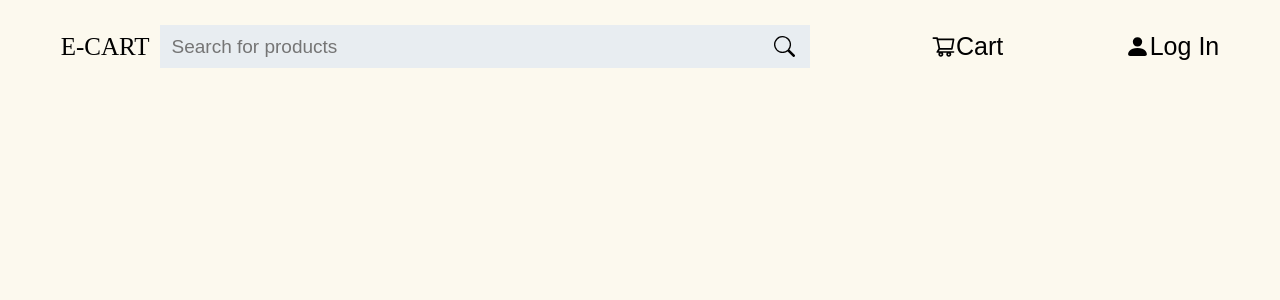
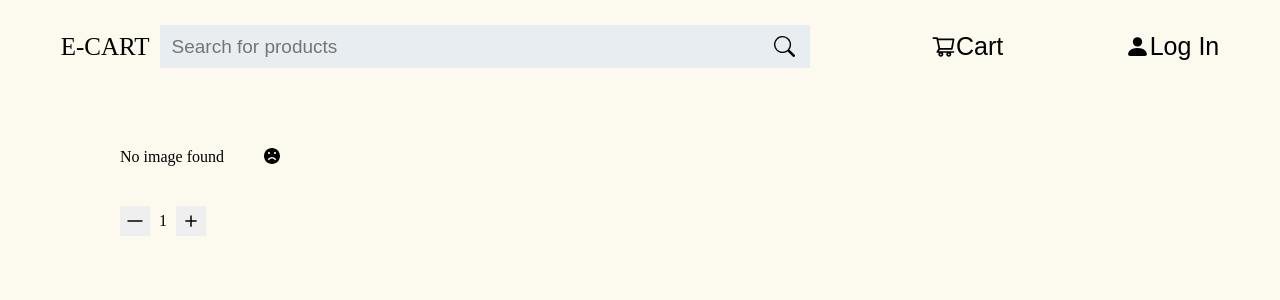
Before and after one commit to jyotirmoy-sinhababu/E-Commerce-website, a React (Vite) app: page /carouselDtl in a window 1280 px wide. Shown: the top 300 px of the page. Built offline with nearby package versions, Linux system fonts and the light colour scheme.

Commit message:
worked on carouselDtlPage and on the filter function of carouselcomp

```diff
--- a/src/components/carousel/CarouselComp.tsx
+++ b/src/components/carousel/CarouselComp.tsx
@@ -1,8 +1,6 @@
 import { useNavigate, createSearchParams } from 'react-router-dom';
 
 import { useGetCarouselByNameQuery } from '../../assets/slice/CarouselSlice';
-
-import { useState } from 'react';
 
 import CarouselCard from './CarouselCard';
 
@@ -16,21 +14,17 @@ interface CarouselItem {
 }
 
 const CarouselComp = () => {
-  const [carouselFilterData, setCarouselFilterData] = useState<object>();
-
   const { data } = useGetCarouselByNameQuery('');
 
   const navigate = useNavigate();
 
-  const filterCarouselData = (Id: number) => {
-    const filteredData = data.products?.filter((item: any) => {
-      return item.id == Id;
+  const filterCarouselData = (id: number) => {
+    navigate('/carouselDtl', {
+      state: data.products?.filter((item: any) => item.id === id)[0],
     });
 
-    setCarouselFilterData(filteredData);
+    console.log(data.products?.filter((item: any) => item.id === id)[0]);
   };
-
-  console.log(carouselFilterData);
 
   return (
     <div className='carouselComp-cnt' data-ride='carousel'>
@@ -40,7 +34,6 @@ const CarouselComp = () => {
               <div
                 onClick={() => {
                   filterCarouselData(item.id);
-                  navigate('/carouselDtl', { state: carouselFilterData });
                 }}
                 className='carouselComp-cardHolder'
                 key={item.id}
--- a/src/pages/dtlpage/CarouselDtlPage.tsx
+++ b/src/pages/dtlpage/CarouselDtlPage.tsx
@@ -40,106 +40,105 @@ const CarouselDtlPage = () => {
   };
 
   return (
-    // <div className='carouselDtl-cnt'>
-    //   <div className='img-btnsCnt'>
-    //     {data
-    //       ? data[0]?.images?.map((item: string, index: number) => {
-    //           return (
-    //             <div key={index}>
-    //               <img
-    //                 className='img-btns'
-    //                 src={item}
-    //                 alt=''
-    //                 onClick={() => {
-    //                   handleImgClick(index);
-    //                 }}
-    //               />
-    //             </div>
-    //           );
-    //         })
-    //       : null}
-    //   </div>
-    //   <div>
-    //     {filterImg ? (
-    //       <div className=''>
-    //         <img className='filterImg' src={filterImg} alt='img' />
-    //       </div>
-    //     ) : (
-    //       <div>
-    //         {data ? (
-    //           <img src={data[0].thumbnail} alt='' />
-    //         ) : (
-    //           <p>No image found</p>
-    //         )}
-    //       </div>
-    //     )}
-    //     <div className='countBtn-cnt'>
-    //       <button
-    //         className='countBtn'
-    //         onClick={() => {
-    //           subCount();
-    //         }}
-    //       >
-    //         <GrSubtract />
-    //       </button>
-    //       <p>{count}</p>
-    //       <button
-    //         className='countBtn'
-    //         onClick={() => {
-    //           if (data[0].stock != count) {
-    //             addCount();
-    //           }
-    //         }}
-    //       >
-    //         <IoMdAdd />
-    //       </button>
-    //     </div>
-    //   </div>
-    //   {data ? (
-    //     <div>
-    //       <div>
-    //         <h2>{data[0].title}</h2>
-    //         <p>by {data[0].brand}</p>
-    //       </div>
-    //       <div className='rating-cnt'>
-    //         <p className='rating'>{data[0].rating}</p>
-    //         <p className='star'>
-    //           <AiTwotoneStar />
-    //         </p>
-    //       </div>
-    //       <div>
-    //         <div>
-    //           {' '}
-    //           <p className='price'>
-    //             $
-    //             {(
-    //               (data[0].price -
-    //                 (data[0].discountPercentage / 100) * data[0].price) *
-    //               count
-    //             ).toFixed(2)}
-    //           </p>
-    //         </div>
-    //         <div>
-    //           <p>
-    //             {data[0].discountPercentage}% discount on {data[0].price}
-    //           </p>
-    //         </div>
-    //         <div>
-    //           <p>Available stock :{data[0].stock - count}</p>
-    //         </div>
-    //       </div>
-    //       <div className='cart-order-BtnCnt'>
-    //         <button className='orderBtn'>Order</button>
-    //         <button className='Addto-cartBtn'>Add to cart</button>
-    //       </div>
-    //     </div>
-    //   ) : (
-    //     <p>
-    //       <ImSad2 />
-    //     </p>
-    //   )}
-    // </div>
-    <div></div>
+    <div className='carouselDtl-cnt'>
+      <div className='img-btnsCnt'>
+        {data
+          ? data[0]?.images?.map((item: string, index: number) => {
+              return (
+                <div key={index}>
+                  <img
+                    className='img-btns'
+                    src={item}
+                    alt=''
+                    onClick={() => {
+                      handleImgClick(index);
+                    }}
+                  />
+                </div>
+              );
+            })
+          : null}
+      </div>
+      <div>
+        {filterImg ? (
+          <div className=''>
+            <img className='filterImg' src={filterImg} alt='img' />
+          </div>
+        ) : (
+          <div>
+            {data ? (
+              <img src={data[0].thumbnail} alt='' />
+            ) : (
+              <p>No image found</p>
+            )}
+          </div>
+        )}
+        <div className='countBtn-cnt'>
+          <button
+            className='countBtn'
+            onClick={() => {
+              subCount();
+            }}
+          >
+            <GrSubtract />
+          </button>
+          <p>{count}</p>
+          <button
+            className='countBtn'
+            onClick={() => {
+              if (data[0].stock != count) {
+                addCount();
+              }
+            }}
+          >
+            <IoMdAdd />
+          </button>
+        </div>
+      </div>
+      {data ? (
+        <div>
+          <div>
+            <h2>{data[0].title}</h2>
+            <p>by {data[0].brand}</p>
+          </div>
+          <div className='rating-cnt'>
+            <p className='rating'>{data[0].rating}</p>
+            <p className='star'>
+              <AiTwotoneStar />
+            </p>
+          </div>
+          <div>
+            <div>
+              {' '}
+              <p className='price'>
+                $
+                {(
+                  (data[0].price -
+                    (data[0].discountPercentage / 100) * data[0].price) *
+                  count
+                ).toFixed(2)}
+              </p>
+            </div>
+            <div>
+              <p>
+                {data[0].discountPercentage}% discount on {data[0].price}
+              </p>
+            </div>
+            <div>
+              <p>Available stock :{data[0].stock - count}</p>
+            </div>
+          </div>
+          <div className='cart-order-BtnCnt'>
+            <button className='orderBtn'>Order</button>
+            <button className='Addto-cartBtn'>Add to cart</button>
+          </div>
+        </div>
+      ) : (
+        <p>
+          <ImSad2 />
+        </p>
+      )}
+    </div>
   );
 };
 
```
